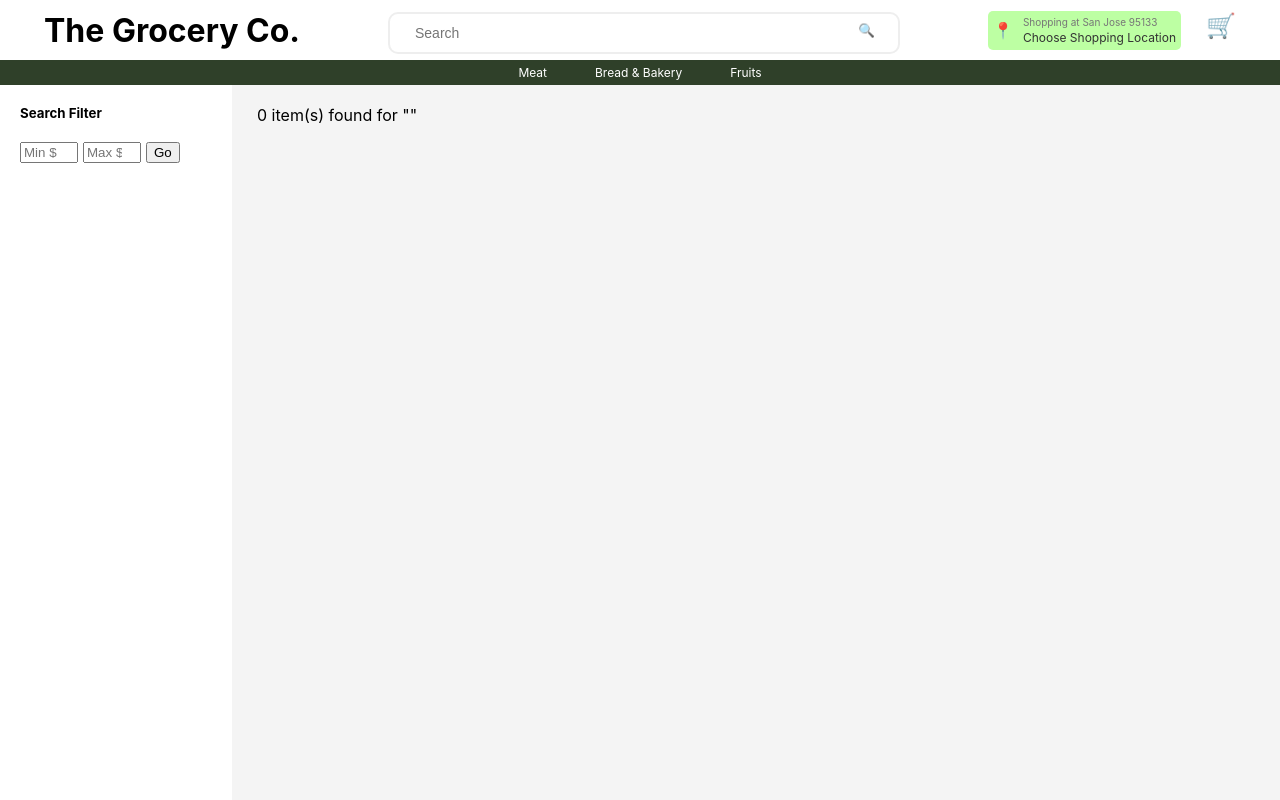
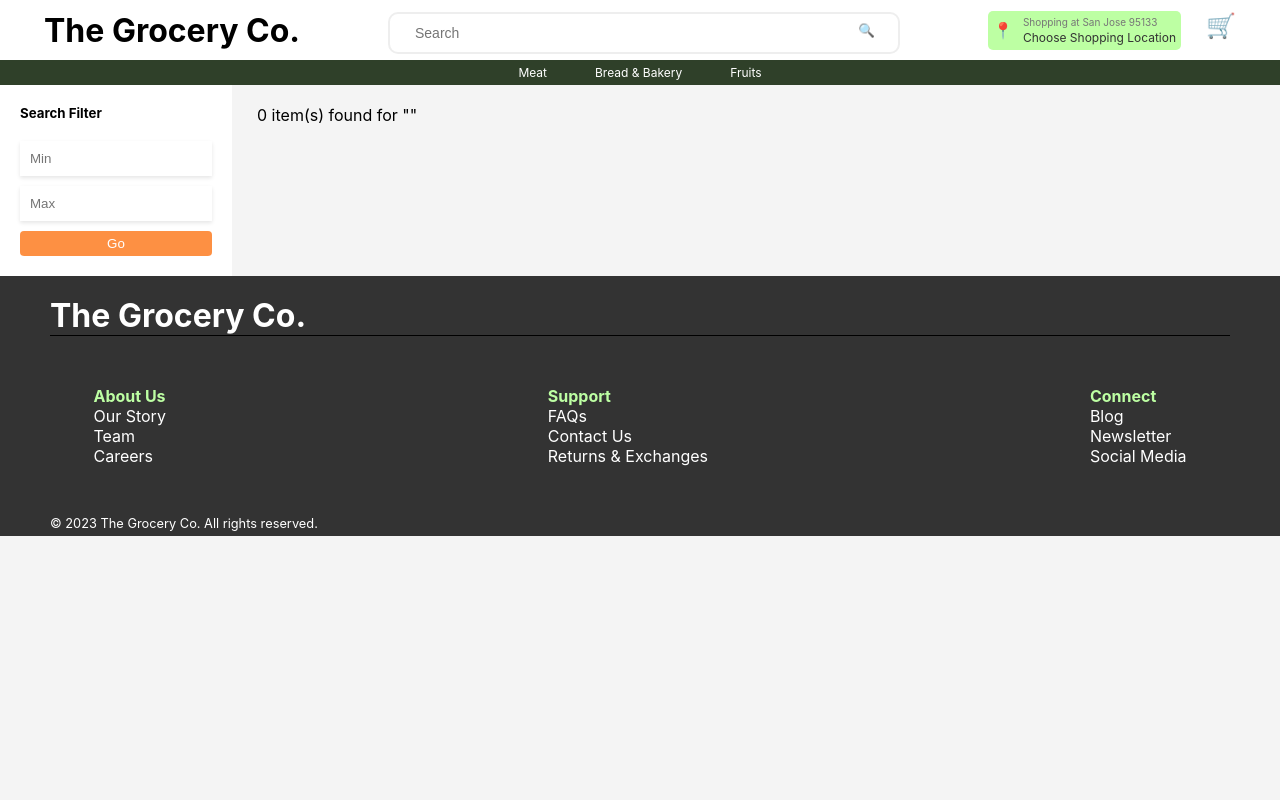
Before and after one commit to Vy-X-S/BUS118W-Group_5, a React (Create React App) app in the folder React/: page /search in a window 1280 px wide. Shown: the top 800 px of the page. Built offline with nearby package versions, Linux system fonts and the light colour scheme.

Commit message:
fix Search Page

```diff
--- a/React/src/page/ProductDescription/ProductDescription.css
+++ b/React/src/page/ProductDescription/ProductDescription.css
@@ -389,7 +389,6 @@
 }
 } */
 
-
 /* Nguyen Verion */
 .containerProductDescription {
   display: flex;
@@ -422,6 +421,11 @@
         display: flex;
         flex-direction: column;
         gap: 20px;
+        .imageSidebar {
+          display: flex;
+          flex-direction: column;
+          gap: 20px;
+        }
         .subProductImage {
           width: 100%;
           max-width: 230px;
@@ -439,7 +443,7 @@
       .productImage {
         width: 100%;
         height: 100%;
-        max-width: 536px;
+        max-width: 400px;
         max-height: 340px;
         object-fit: contain;
         object-position: center;
@@ -750,7 +754,7 @@ hr {
           display: flex;
           flex-direction: column;
           gap: 20px;
-          .serving{
+          .serving {
             font-size: 12px;
           }
           .nutritionDetail {
--- a/React/src/page/ProductDescription/index.jsx
+++ b/React/src/page/ProductDescription/index.jsx
@@ -53,17 +53,17 @@
 //           {sub_category_name} | {product.product_name}
 //         </div>
 //         <div className="itemDescriptionContainer">
-//           <div className="imageSidebar">
-//             {images.map((image, index) => (
-//               <img
-//                 key={index}
-//                 className="thumbnailImage"
-//                 src={image.image_URL}
-//                 alt={`Thumbnail ${index}`}
-//                 onClick={() => handleImageSelect(image.image_URL)}
-//               />
-//             ))}
-//           </div>
+// <div className="imageSidebar">
+//   {images.map((image, index) => (
+//     <img
+//       key={index}
+//       className="thumbnailImage"
+//       src={image.image_URL}
+//       alt={`Thumbnail ${index}`}
+//       onClick={() => handleImageSelect(image.image_URL)}
+//     />
+//   ))}
+// </div>
 //           <div className="mainImageDisplay">
 //             <img className="productImage" src={selectedImage} alt={product.product_name} />
 //           </div>
@@ -189,9 +189,17 @@ const ProductDescription = memo(() => {
           <div className="itemDescriptionContainer">
             <div className="productImageContainer">
               <div className="allSubProductImage">
-                <img className="subProductImage" src={data?.product?.main_image_url ?? productImage} alt="" />
-                {/* <img className="subProductImage" src={data[0]?.product_image ?? productImage} alt="" />
-                <img className="subProductImage" src={data[0]?.product_image ?? productImage} alt="" /> */}
+                <div className="imageSidebar">
+                  {data?.images.map((image, index) => (
+                    <img
+                      key={index}
+                      className="subProductImage"
+                      src={image.image_URL ?? data?.product?.main_image_url}
+                      alt={`Thumbnail ${index}`}
+                      // onClick={() => handleImageSelect(image.image_URL)}
+                    />
+                  ))}
+                </div>
               </div>
               <img className="productImage" src={data?.product?.main_image_url ?? productImage} alt="product" />
             </div>
--- a/React/src/page/SearchPage/SearchPage.css
+++ b/React/src/page/SearchPage/SearchPage.css
@@ -1,10 +1,9 @@
-
 .tiles-container {
   display: flex;
   flex-direction: row;
   flex-wrap: wrap;
   justify-content: flex-start;
-  gap: 10px;
+  gap: 20px;
   padding-top: 20px;
 }
 
@@ -12,24 +11,38 @@
   width: 15%;
   background-color: white;
   margin-right: 25px;
-
   display: flex;
   flex-direction: column;
   padding: 20px;
-}
-.filter-sidebar input {
-  width: 50px;
-  margin-right: 5px;
 }
 .filter-sidebar .price-filter {
   display: flex;
   flex-direction: column;
   gap: 20px;
 }
-
+.filter-group {
+  display: flex;
+  flex-direction: column;
+  width: 100%;
+}
+.priceFilterInput {
+  padding: 5px 10px;
+  border: none; /* Remove default borders */
+  box-shadow: 0 2px 4px rgba(0, 0, 0, 0.1); /* Add box shadow */
+  padding: 10px; /* Add some padding for better appearance */
+  outline: none; /* Remove the default outline */
+  margin-bottom: 10px;
+}
+.buttonGoFilter{
+  padding: 5px 10px;
+  border: none;
+  color: white;
+  background-color:#fd9043;
+  border-radius: 4px;
+}
 .results-container {
   flex-grow: 2;
-  >p{
+  > p {
     padding-top: 20px;
   }
 }
@@ -40,6 +53,7 @@
   align-items: center;
   gap: 10px;
   padding-top: 20px;
+  padding-bottom: 20px;
 }
 .pagination button {
   background-color: transparent;
@@ -50,6 +64,6 @@
 
 .primary-container {
   justify-content: left;
-  height: 100vh;
+  height: 100%;
   display: flex;
 }
--- a/React/src/page/SearchPage/SearchPage.js
+++ b/React/src/page/SearchPage/SearchPage.js
@@ -4,7 +4,7 @@ import axios from "axios";
 
 import Header from "../../components/Header/Header";
 import Footer from "../../components/Footer/Footer";
-import ProductTile from "../../components/ProductTile/ProductTile";
+// import ProductTile from "../../components/ProductTile/ProductTile";
 import ItemContainer from "../../components/ItemContainer/ItemContainer";
 
 import "./SearchPage.css";
@@ -68,9 +68,19 @@ const SearchPage = () => {
               </div>
             )}
             <div className="filter-group">
-              <input type="number" placeholder="Min $" onChange={(e) => setPriceFilter({ ...priceFilter, min: e.target.value })} />
-              <input type="number" placeholder="Max $" onChange={(e) => setPriceFilter({ ...priceFilter, max: e.target.value })} />
-              <button onClick={applyPriceFilter}>Go</button>
+              <input
+                className="priceFilterInput"
+                type="number"
+                placeholder="Min "
+                onChange={(e) => setPriceFilter({ ...priceFilter, min: e.target.value })}
+              />
+              <input
+                className="priceFilterInput"
+                type="number"
+                placeholder="Max "
+                onChange={(e) => setPriceFilter({ ...priceFilter, max: e.target.value })}
+              />
+              <button className="buttonGoFilter" onClick={applyPriceFilter}>Go</button>
             </div>
           </div>
         </div>
```
